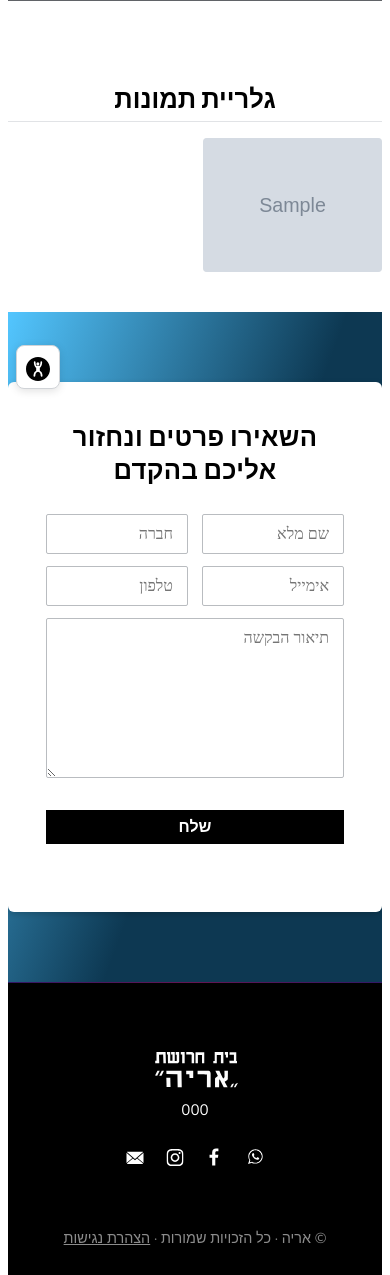
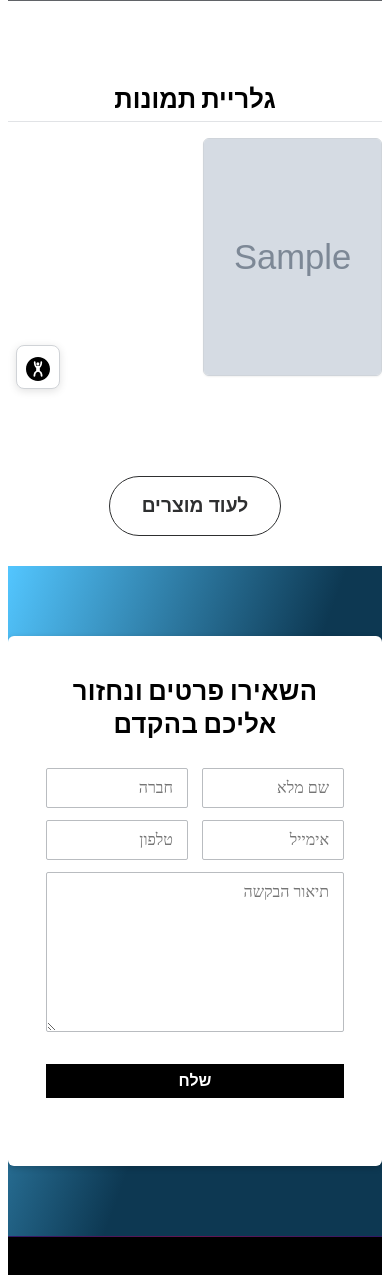
Before and after one commit to levynchi/arye-textile-branding, a Django app: page /photos/ in a window 390 px wide. Shown: the part 437-1712 px from the top of the page. Run offline with Django 5.2, Linux system fonts and the light colour scheme; tables that the repository leaves empty hold one stand-in row (values such as "Sample post"); grey boxes marked "Sample" are stand-in pictures; some web fonts are replaced.

Commit message:
Photos (desktop): match gallery card styling/spacing to other pages; keep margin reset only on mobile; bump photos.css cache-buster.

```diff
--- a/main/templates/photos.html
+++ b/main/templates/photos.html
@@ -10,7 +10,7 @@
     <link rel="preconnect" href="https://fonts.gstatic.com" crossorigin>
     <link href="https://fonts.googleapis.com/css2?family=Suez+One&family=Nunito:wght@400;600;700&family=Assistant:wght@400;600;700;800&display=swap" rel="stylesheet">
     <link rel="stylesheet" href="{% static 'main.css' %}?v=20250904g" />
-    <link rel="stylesheet" href="{% static 'photos.css' %}?v=20250904a" />
+    <link rel="stylesheet" href="{% static 'photos.css' %}?v=20250905a" />
 </head>
 <body>
     {% include 'partials/header.html' %}
@@ -33,6 +33,9 @@
                     {% endif %}
                 {% endfor %}
             </div>
+            <div class="grid-cta-below">
+                <a class="slider-all" href="{% url 'branding' %}" aria-label="לעוד מוצרים">לעוד מוצרים</a>
+            </div>
         </section>
         {% else %}
             <p class="no-photos">עדיין לא הועלו תמונות לגלריה.</p>
--- a/static/photos.css
+++ b/static/photos.css
@@ -1,8 +1,10 @@
-/* Standalone photos gallery grid */
+/* Standalone photos gallery grid (match other galleries) */
 .photos-grid{background:#fff}
 .ph-inner{max-width:1500px;margin:16px auto 40px;padding:0 40px;display:grid;grid-template-columns:repeat(3,minmax(0,1fr));gap:16px}
-@media(max-width:980px){.ph-inner{grid-template-columns:repeat(2,minmax(0,1fr))}}
-@media(max-width:560px){.ph-inner{grid-template-columns:repeat(2,minmax(0,1fr));padding:0}}
-.ph-item{aspect-ratio:4/3;background:#f2f3f5;border-radius:4px;overflow:hidden;margin:0}
-.ph-item img{display:block;width:100%;height:100%;object-fit:cover}
+@media(max-width:900px){.ph-inner{grid-template-columns:repeat(3,minmax(0,1fr))}}
+@media(max-width:720px){.ph-inner{grid-template-columns:repeat(2,minmax(0,1fr));padding:0}}
+@media(max-width:460px){.ph-inner{grid-template-columns:repeat(2,minmax(0,1fr))}}
+.ph-item{position:relative;aspect-ratio:3/4;border-radius:6px;overflow:hidden;background:#f0f2f4;border:1px solid #cfd4da;box-shadow:0 1px 2px rgba(0,0,0,.06)}
+@media(max-width:720px){.ph-item{margin:0}}
+.ph-item img{position:absolute;inset:0;width:100%;height:100%;object-fit:cover;display:block}
 .no-photos{max-width:1400px;margin:20px auto;padding:0 40px}
```
